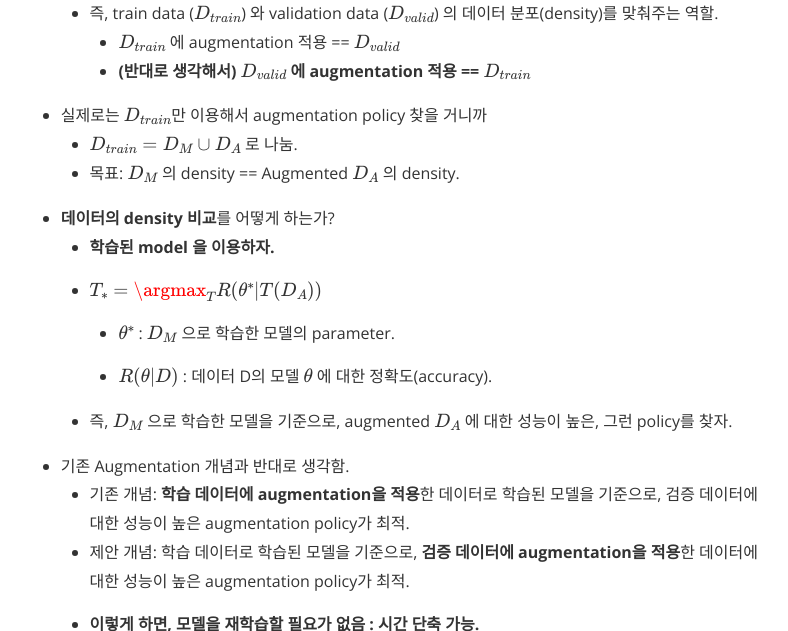
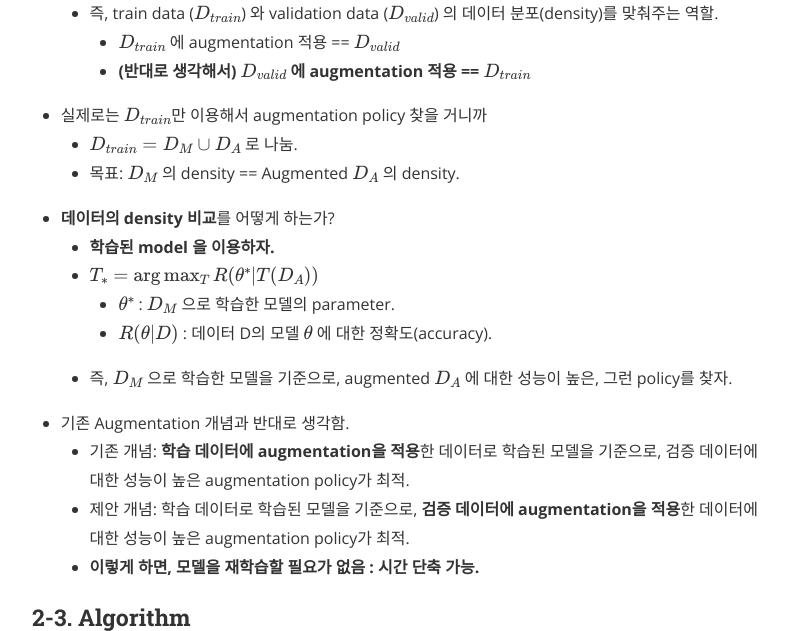
Before and after one commit to pod3275/pod3275.github.io, a Jekyll site: the page built from _posts/2019-07-12-FastAutoAugment.markdown, in a window 1280 px wide and 900 px high, scrolled down 5419 px, cut to the strip 0-631 px from the top of the window. Shown: the whole strip, without its empty margins (240-1028 px from the left). Built offline with Jekyll 4.4.1, drawn with Linux system fonts in a browser that asks for light colours; nearby versions of some CDN libraries; formulas are drawn with MathJax 3; comment, search, counter and statistics services are not loaded.

Commit message:
new post updating

```diff
--- a/_posts/2019-07-12-FastAutoAugment.markdown
+++ b/_posts/2019-07-12-FastAutoAugment.markdown
@@ -120,11 +120,8 @@ use_math: true
 
 - **데이터의 density 비교**를 어떻게 하는가?
   - **학습된 model 을 이용하자.**
-
-  - $T_* = \argmax_T{R(\theta^{*} \vert T(D_{A}))}$
-
+  - $T_* = \arg\max_{T}{R(\theta^{*} \vert T(D_{A}))}$
     - $\theta^{*}$ : $D_M$ 으로 학습한 모델의 parameter.
-
     - $R(\theta \vert D)$ : 데이터 D의 모델 $\theta$ 에 대한 정확도(accuracy).
 
   - 즉, $D_M$ 으로 학습한 모델을 기준으로, augmented $D_{A}$ 에 대한 성능이 높은, 그런 policy를 찾자.
@@ -132,7 +129,6 @@ use_math: true
 - 기존 Augmentation 개념과 반대로 생각함.
   - 기존 개념: **학습 데이터에 augmentation을 적용**한 데이터로 학습된 모델을 기준으로, 검증 데이터에 대한 성능이 높은 augmentation policy가 최적.
   - 제안 개념: 학습 데이터로 학습된 모델을 기준으로, **검증 데이터에 augmentation을 적용**한 데이터에 대한 성능이 높은 augmentation policy가 최적.
-
   - **이렇게 하면, 모델을 재학습할 필요가 없음 : 시간 단축 가능.**
 
 ### 2-3. Algorithm
```
